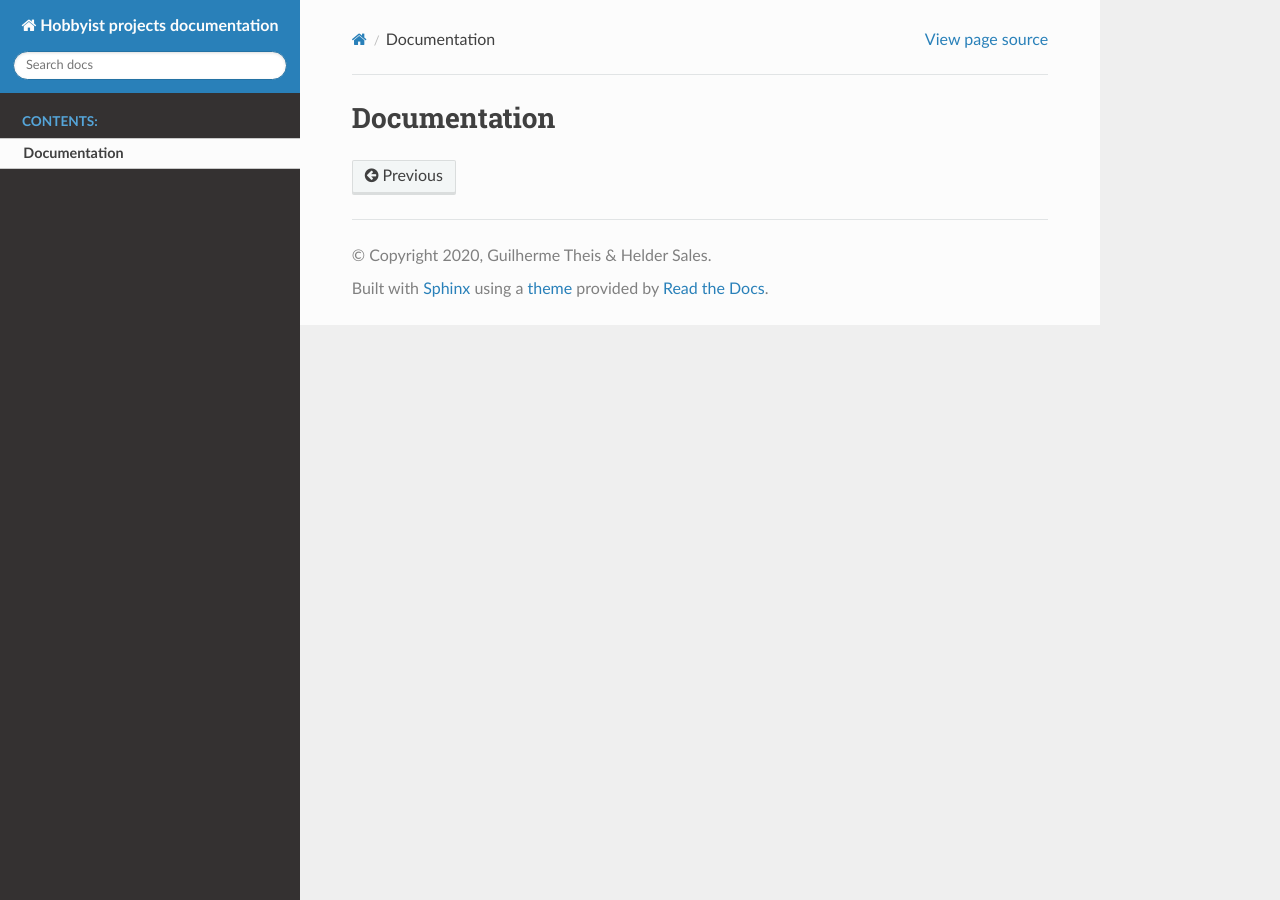
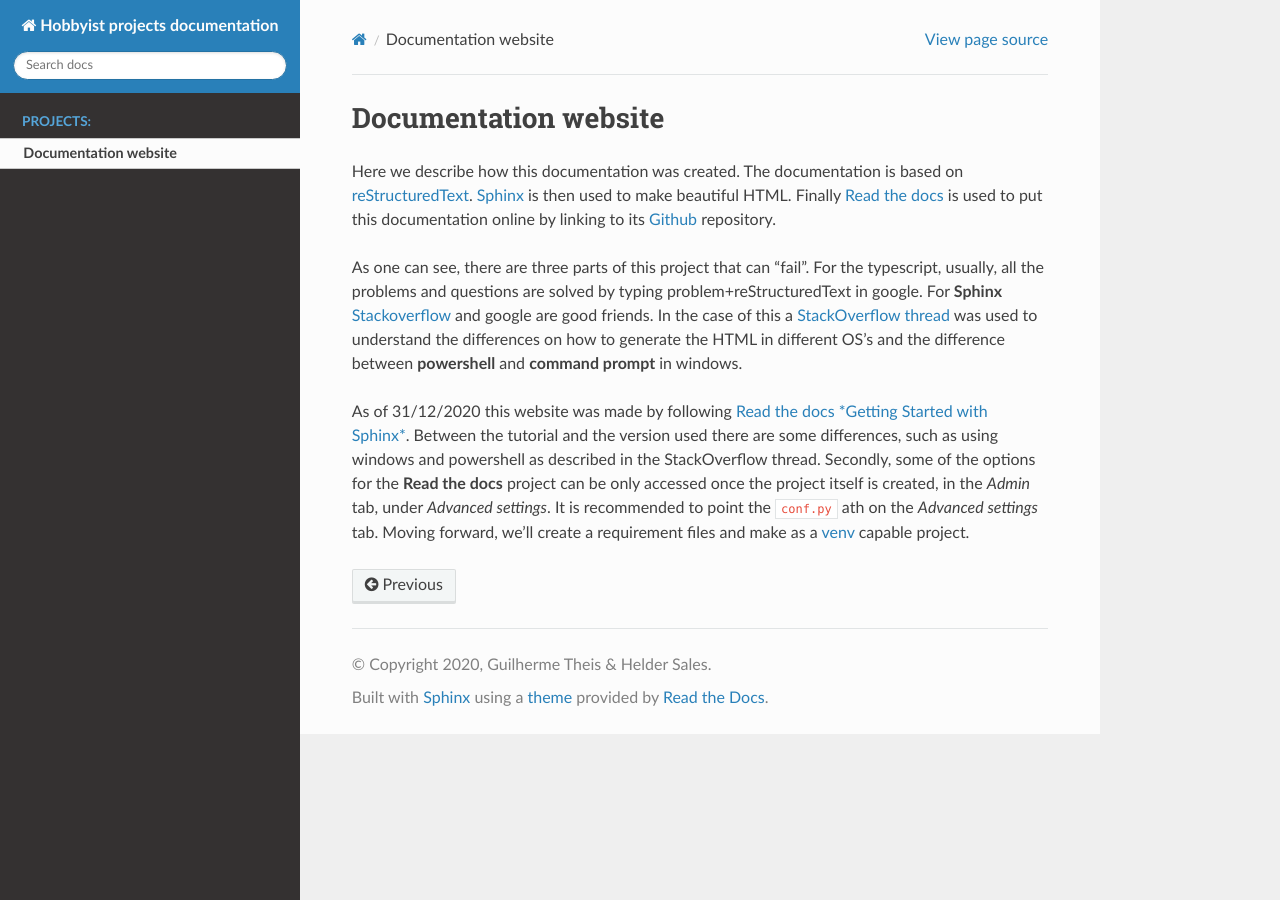
Before and after one commit to guilhermetheis/documentationSeries, a Sphinx documentation site: the page built from docs/source/documentation.rst, in a window 1280 px wide. Built offline with Sphinx 7.4.7 and the Read the Docs theme 2.0.0, drawn with Linux system fonts in a browser that asks for light colours.

Commit message:
added doc, moved for 0.0.2

```diff
--- a/docs/source/conf.py
+++ b/docs/source/conf.py
@@ -22,7 +22,7 @@ copyright = '2020, Guilherme Theis & Helder Sales'
 author = 'Guilherme Theis & Helder Sales'
 
 # The full version, including alpha/beta/rc tags
-release = '0.0.1'
+release = '0.0.2'
 
 
 # -- General configuration ---------------------------------------------------
--- a/docs/source/documentation.rst
+++ b/docs/source/documentation.rst
@@ -1,2 +1,8 @@
-Documentation
-=============
+Documentation website
+=====================
+
+Here we describe how this documentation was created. The documentation is based on `reStructuredText <https://en.wikipedia.org/wiki/ReStructuredText>`_. `Sphinx <https://www.sphinx-doc.org/en/master/>`_ is then used to make beautiful HTML. Finally `Read the docs <https://readthedocs.org/>`_ is used to put this documentation online by linking to its `Github <https://github.com/>`_ repository.
+
+As one can see, there are three parts of this project that can "fail". For the typescript, usually, all the problems and questions are solved by typing problem+reStructuredText in google. For **Sphinx** `Stackoverflow <https://stackoverflow.com/>`_ and google are good friends. In the  case of this a `StackOverflow thread <https://stackoverflow.com/questions/65471557/make-html-not-working-for-sphinx-documentation-in-windows-10>`_ was used to understand the differences on how to generate the HTML in different OS's and the difference between **powershell** and **command prompt** in windows.
+
+As of 31/12/2020 this website was made by following `Read the docs *Getting Started with Sphinx* <https://docs.readthedocs.io/en/stable/intro/getting-started-with-sphinx.html>`_. Between the tutorial and the version used there are some differences, such as using windows and powershell as described in the StackOverflow thread. Secondly, some of the options for the **Read the docs** project can be only accessed once the project itself is created, in the *Admin* tab, under *Advanced settings*. It is recommended to point the ``conf.py`` ath on the *Advanced settings* tab. Moving forward, we'll create a requirement files and make as a `venv <https://docs.python.org/3/tutorial/venv.html>`_ capable project.
--- a/docs/source/index.rst
+++ b/docs/source/index.rst
@@ -10,7 +10,7 @@ This serves as a place to store all the documentation for several projects creat
 
 .. toctree::
    :maxdepth: 2
-   :caption: Contents:
+   :caption: Projects:
 
    documentation.rst
 
```
